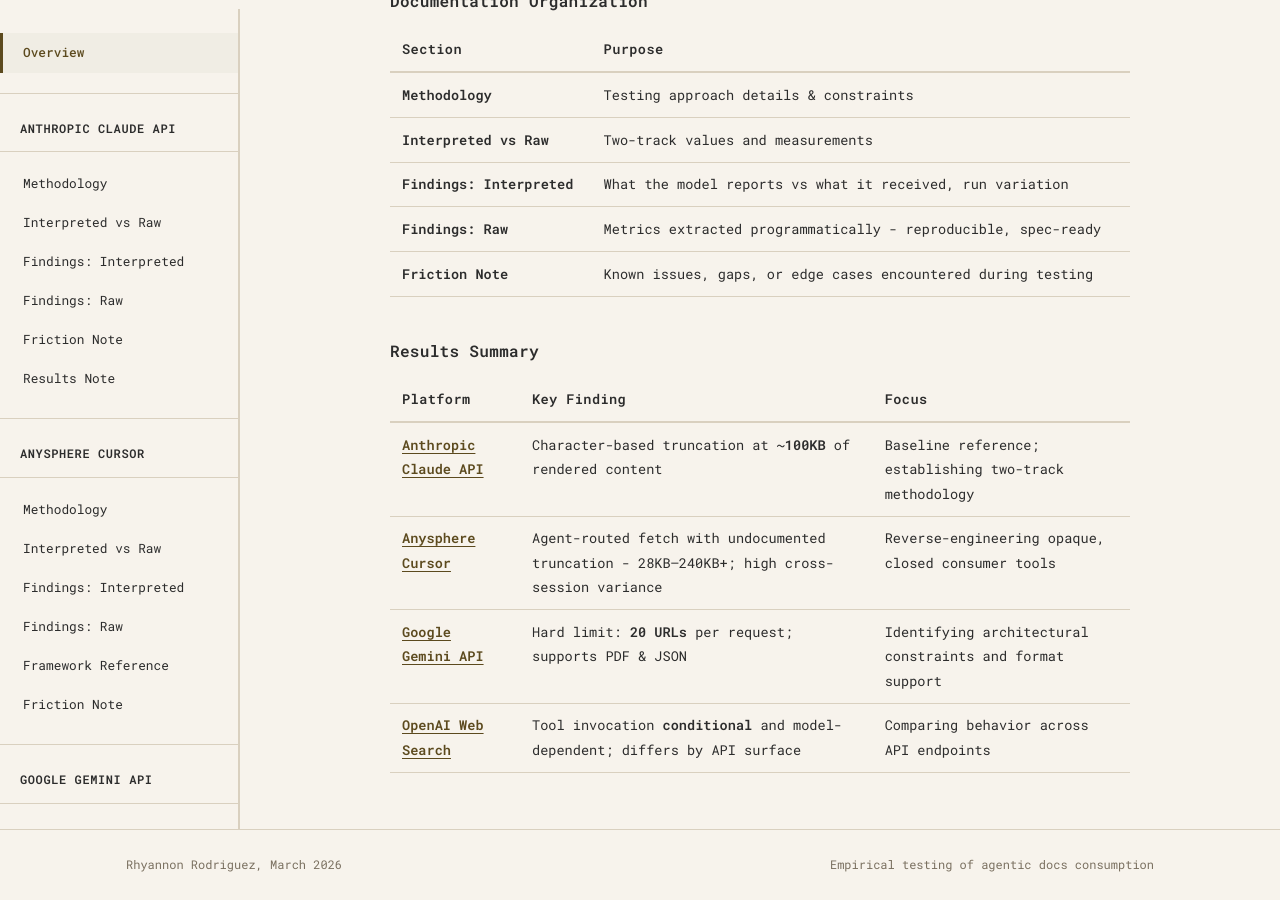
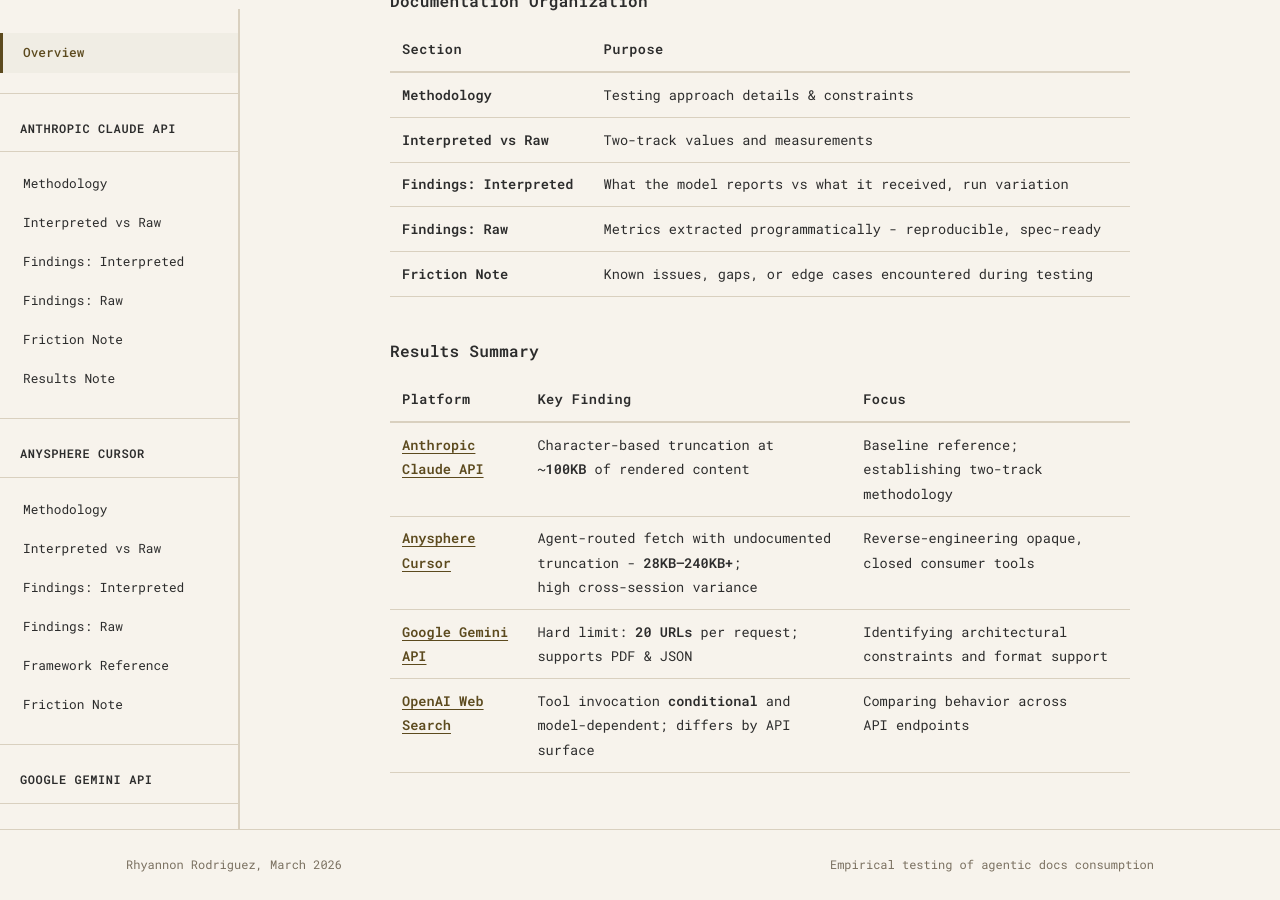
Before and after one commit to rhyannonjoy/agent-ecosystem-testing, a Jekyll site: the page built from index.md, in a window 1280 px wide and 900 px high, scrolled down 360 px. Built offline with Jekyll 4.4.1, drawn with Linux system fonts in a browser that asks for light colours.

```diff
--- a/index.md
+++ b/index.md
@@ -27,7 +27,7 @@ to produce spec-ready, citable measurements
 
 | **Platform** | **Key Finding** | **Focus** |
 |----------|-------------|----------|
-| **[Anthropic Claude API](/docs/anthropic-claude-api-web-fetch-tool/methodology.md)** | Character-based truncation at ~**100KB** of rendered content | Baseline reference; establishing two-track methodology |
-| **[Anysphere Cursor](/docs/anysphere-cursor/methodology.md)** | Agent-routed fetch with undocumented truncation - 28KB–240KB+; high cross-session variance | Reverse-engineering opaque, closed consumer tools |
-| **[Google Gemini API](/docs/google-gemini-url-context-tool/methodology.md)** | Hard limit: **20 URLs** per request; supports PDF & JSON | Identifying architectural constraints and format support |
-| **[OpenAI Web Search](/docs/open-ai-web-search-tool/methodology.md)** | Tool invocation **conditional** and model-dependent; differs by API surface | Comparing behavior across API endpoints |
+| **[Anthropic Claude API](/docs/anthropic-claude-api-web-fetch-tool/methodology.md)** | Character-based truncation at<br>~**100KB** of rendered content | Baseline reference; establishing two-track methodology |
+| **[Anysphere Cursor](/docs/anysphere-cursor/methodology.md)** | Agent-routed fetch with undocumented truncation - **28KB–240KB+**;<br>high cross-session variance | Reverse-engineering opaque, closed consumer tools |
+| **[Google Gemini API](/docs/google-gemini-url-context-tool/methodology.md)** | Hard limit: **20 URLs** per request;<br>supports PDF & JSON | Identifying architectural constraints and format support |
+| **[OpenAI Web Search](/docs/open-ai-web-search-tool/methodology.md)** | Tool invocation **conditional** and model-dependent; differs by API surface | Comparing behavior across <br>API endpoints |
```
Also changed, not shown: README.md.
